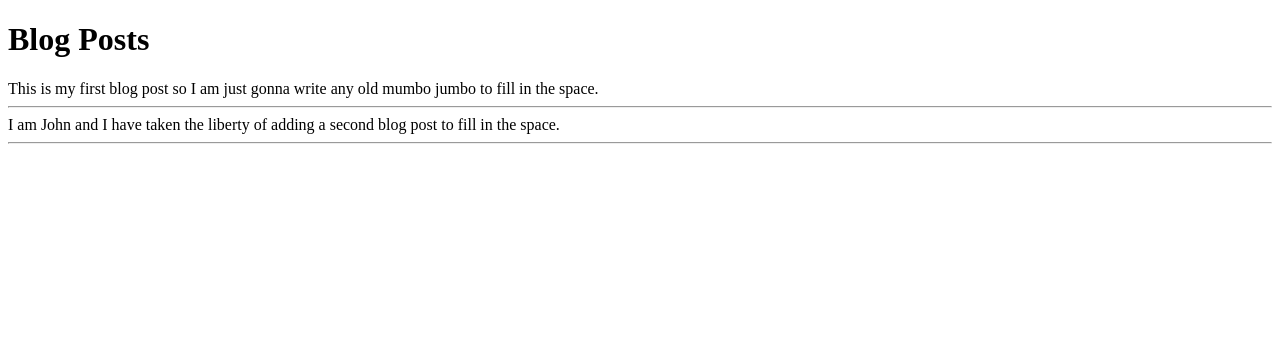
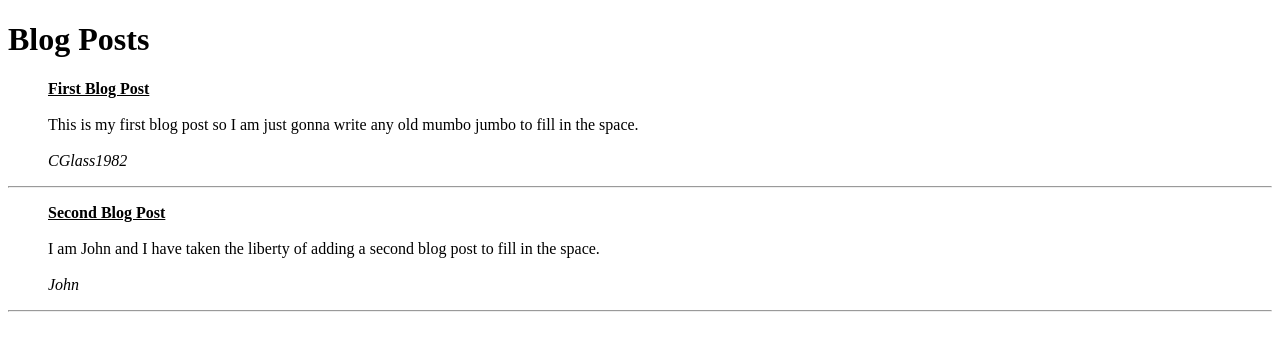
Before and after one commit to craig-glass/epic_django, a Django app: page /blog/ in a window 1280 px wide. Shown: the part 26-377 px from the top of the page. Run offline with Django 3.2, Linux system fonts and the light colour scheme; data comes from the database, SQL or seed files in the repository; both versions use the stored data as it was after the commit.

Commit message:
Added basic inline styling to blog posts

```diff
--- a/posts/models.py
+++ b/posts/models.py
@@ -4,7 +4,12 @@ from django.db import models
 
 
 class Post(models.Model):
+    title = models.CharField(max_length=200)
+    author = models.ForeignKey(
+        'auth.User',
+        on_delete=models.CASCADE,
+    )
     text = models.TextField()
 
     def __str__(self):
-        return self.text[:50]
+        return self.title
--- a/templates/blog.html
+++ b/templates/blog.html
@@ -4,7 +4,15 @@
     <h1>Blog Posts</h1>
     <table>
     {% for post in blog_posts %}
-        <tr>{{ post.text }}</tr>
+        <tr>
+            <ul style="list-style: none">
+                <li style="text-decoration: underline"><strong>{{ post.title }}</strong></li>
+                <br>
+                <li>{{ post.text }}</li>
+                <br>
+                <li><i>{{ post.author }}</i></li>
+            </ul>
+        </tr>
         <hr>
     {% endfor %}
     </table>
```
Also changed, not shown: db.sqlite3, posts/migrations/0002_delete_post.py (added), posts/migrations/0003_post.py (added).
